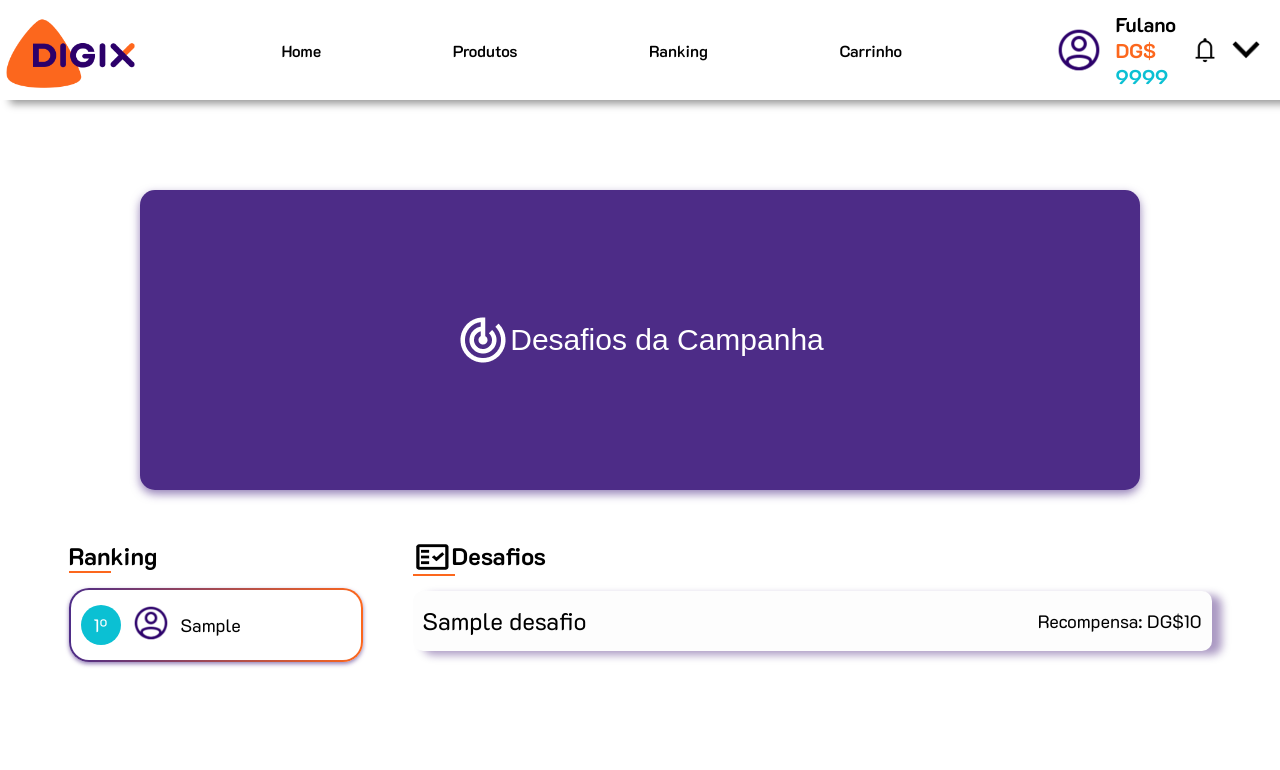
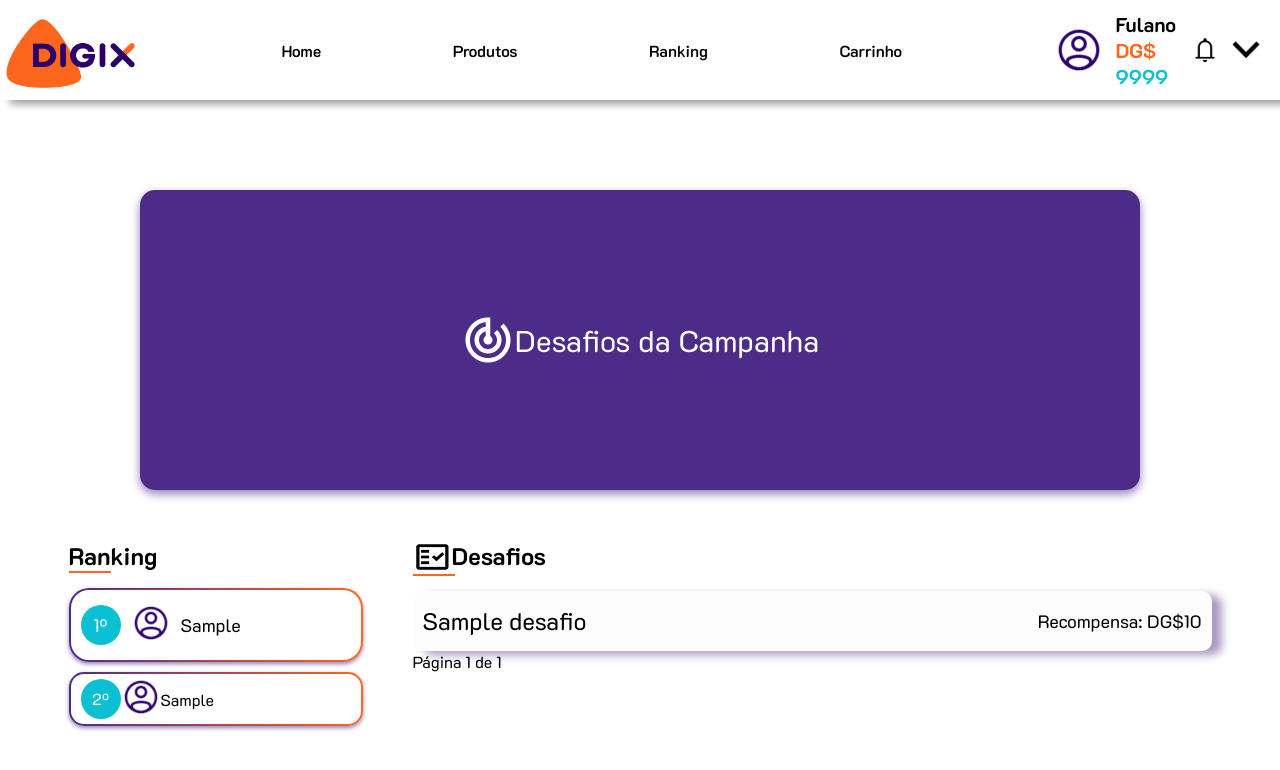
Before and after one commit to kinokano/Digicoin, a Django app: page /home/ in a window 1280 px wide. Shown: the top 770 px of the page. Run offline with Django 5.2, Linux system fonts and the light colour scheme; tables that the repository leaves empty hold one stand-in row (values such as "Sample post").

Commit message:
feature-paginacaoHome

```diff
--- a/Digicoin/Digicoin/settings.py
+++ b/Digicoin/Digicoin/settings.py
@@ -136,3 +136,8 @@ STATICFILES_DIRS = [
 # https://docs.djangoproject.com/en/5.1/ref/settings/#default-auto-field
 
 DEFAULT_AUTO_FIELD = 'django.db.models.BigAutoField'
+
+REST_FRAMEWORK = {
+    'DEFAULT_PAGINATION_CLASS': 'rest_framework.pagination.PageNumberPagination',
+    'PAGE_SIZE': 5,  # Número de itens por página
+}
--- a/Digicoin/api/static/css/UserCss/home.css
+++ b/Digicoin/api/static/css/UserCss/home.css
@@ -61,6 +61,7 @@ body{
     align-content: center;
     margin-bottom: 50px;
     margin-top: 90px;
+
 }
 
 .desafiosCampanha{
@@ -70,6 +71,7 @@ body{
     justify-content: center;
     align-items: center;
     font-size: 30px;
+    text-decoration: none;
 }
 
 .desafiosCampanha:hover{
@@ -119,9 +121,27 @@ body{
     padding: 2px;
     border-radius: 20px;
 
+
+}
+.pagination{
+    margin-bottom: 40px;
+}
+.pagination a {
+    font-size: 24px;
+    text-decoration: none;
+
 }
 
+.pagination div{
+    margin-top: 20px;
+    display: flex;
+}
 
+.pagination img{
+    transform: rotate(180deg);
+    width: 32px;
+    height: 32px;
+}
 
 .primeiro li{
     width: 100%;
--- a/Digicoin/api/templates/UserHtml/home.html
+++ b/Digicoin/api/templates/UserHtml/home.html
@@ -1,21 +1,16 @@
 {% extends "base.html" %}
 {% load static %}
 {% block content %}
-
-
-
 <link
     href="https://fonts.googleapis.com/css2?family=K2D:ital,wght@0,100;0,200;0,300;0,400;0,500;0,600;0,700;0,800;1,100;1,200;1,300;1,400;1,500;1,600;1,700;1,800&display=swap"rel="stylesheet">
 <link rel="stylesheet" href="{% static 'css/UserCss/home.css' %}">
-<body>
-
     {% include "components/user/menuUser.html" %}
 
     <div id="menuColaborador"></div>
 
     <div class="botaoCampanha" id="botaoCampanha">
-        <button class="desafiosCampanha" id="desafiosCampanha"><img src="{% static 'img/iconeAlvo.png' %}" alt="">
-            Desafios da Campanha </button>
+        <a href="{% url 'desafiosCampanha' %}" class="desafiosCampanha" id="desafiosCampanha"><img src="{% static 'img/iconeAlvo.png' %}" alt="">
+            Desafios da Campanha </a>
     </div>
 
     <div class="parteDeBaixo" id="parteDeBaixo">
@@ -24,7 +19,7 @@
             <div class="line"></div>
 
             <ul class="numero1" id="numero1">
-                {% include 'components/user/rankingUser.html' with usuarios=usuarios primeiro_usuario=primeiro_usuario%}
+                {% include 'components/user/rankingUser.html' %}
             </ul>
         </div>
 
@@ -37,11 +32,5 @@
             </div>
         </div>
     </div>
-
-
-    <script src="Home.js"></script>
-    <script src="components/menu/menu_colaborador/.js"></script>
-</body>
-
 </html>
 {% endblock %}
--- a/Digicoin/api/templates/components/user/listarDesafios.html
+++ b/Digicoin/api/templates/components/user/listarDesafios.html
@@ -1,11 +1,10 @@
-
-
-
+{% load static %}
 
 {% for desafio in desafios  %}
 
     <ul class="desafios">
         <div class="desafiosFlex" id="desafiosFlex">
+            <!-- <li>{{desafio.id}}</li>  -->
             <li>{{desafio.nome}}</li>
             <p>Recompensa: DG${{desafio.valor}}</p>
         </div>
@@ -13,3 +12,26 @@
     </ul>
 
 {% endfor %}
+
+
+<div class="pagination">
+    {% if desafios.has_previous %}
+    <div>
+        <!-- <a  href="?desafio_page=1">Primeira</a> -->
+
+        <a  href="?desafio_page={{ desafios.previous_page_number }}">Anterior</a>
+    </div>
+
+    {% endif %}
+
+
+    {% if desafios.has_next %}
+    <div>
+        <a  href="?desafio_page={{ desafios.next_page_number }}">Próxima</a>
+
+        <!-- <a  href="?desafio_page={{ desafios.paginator.num_pages }}">Última</a> -->
+    </div>
+    {% endif %}
+
+    <span>Página {{ desafios.number }} de {{ desafios.paginator.num_pages }}</span>
+</div>
--- a/Digicoin/api/views/web_views.py
+++ b/Digicoin/api/views/web_views.py
@@ -1,21 +1,29 @@
 from django.shortcuts import render, redirect
 from api.models import *
+from django.core.paginator import Paginator
 
 def login(request):
     return render(request, 'index.html')
 
 
+
+
 def home(request):
 
-    user = CustomUser.objects.all().order_by("-saldo")[:5]
-    desafios = Desafio.objects.all()
+    users = CustomUser.objects.all().order_by("-saldo")[:4]
+
+    desafio_list = Desafio.objects.all()
+    desafio_paginator = Paginator(desafio_list, 5)
+    desafio_page = request.GET.get('desafio_page')
+    desafios = desafio_paginator.get_page(desafio_page)
+
     context = {
-        'usuarios': user[1:],
-        'primeiro_usuario': user[0] if user else None,
-        'desafios': desafios
+        'usuarios': users,
+        'primeiro_usuario': users[0] if users else None,
+        'desafios': desafios,
     }
+
     return render(request, 'UserHtml/home.html', context)
-
 
 
 def historicoCompra(request):
```
